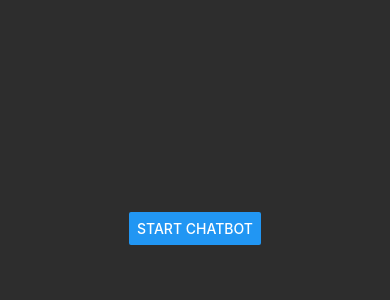
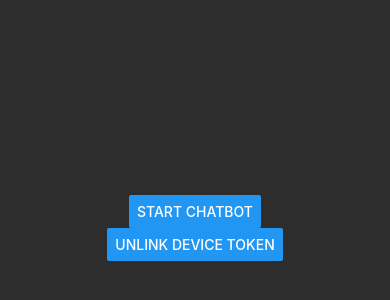
Before and after one commit to yellowmessenger/ymchat-react-native-demo, a React Native app: screen / in a window 390 px wide. Shown: the part 194-494 px from the top of the page. Built offline with nearby package versions, Linux system fonts and the light colour scheme.

Commit message:
Updaed library, added sample code for unlink device token

```diff
--- a/App.js
+++ b/App.js
@@ -7,21 +7,37 @@
  */
 
 import React from 'react';
-import {Button, View, StyleSheet} from 'react-native';
-import {YMChat} from 'ymchat-react-native';
+import { Button, View, StyleSheet } from 'react-native';
+import { YMChat } from 'ymchat-react-native';
+
+let deviceToken = "deviceToken";
+let apiKey = "apiKey";
+let botId = "x1608615889375";
 
 const App: () => Node = () => {
   const onPress = () => {
-    YMChat.setBotId('x1568547207370'); // Default Bot Id
+    YMChat.setBotId(botId); // Default Bot Id
     YMChat.setEnableHistory(true);
     // ... OTHER Configurations. (refer: https://github.com/yellowmessenger/ymchat-react-native)
     YMChat.startChatbot();
   };
 
+  const logout = () => {
+    YMChat.unlinkDeviceToken(botId, apiKey, deviceToken, (unLinkDeviceTokenResult) => {
+      if (unLinkDeviceTokenResult == true) {
+        console.log("Device token unlinked");
+      }
+      else {
+        console.log(unLinkDeviceTokenResult);
+      }
+    });
+  }
+
   return (
     <>
       <View style={styles.fixToText}>
         <Button title="Start Chatbot" onPress={onPress} />
+        <Button title="Unlink device token" onPress={logout} />
       </View>
     </>
   );
--- a/package.json
+++ b/package.json
@@ -12,7 +12,7 @@
   "dependencies": {
     "react": "17.0.1",
     "react-native": "0.64.1",
-    "ymchat-react-native": "^1.1.1"
+    "ymchat-react-native": "^1.3.1"
   },
   "devDependencies": {
     "@babel/core": "^7.14.0",
```
